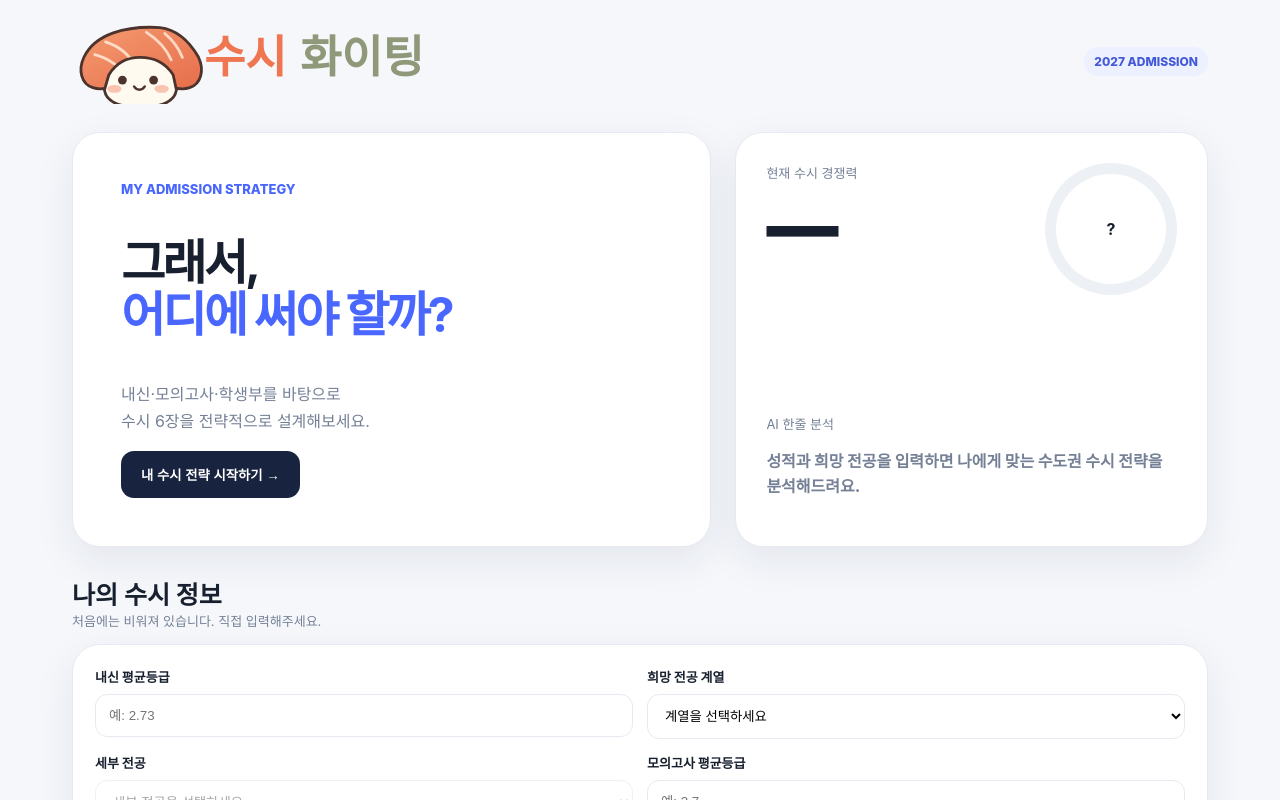
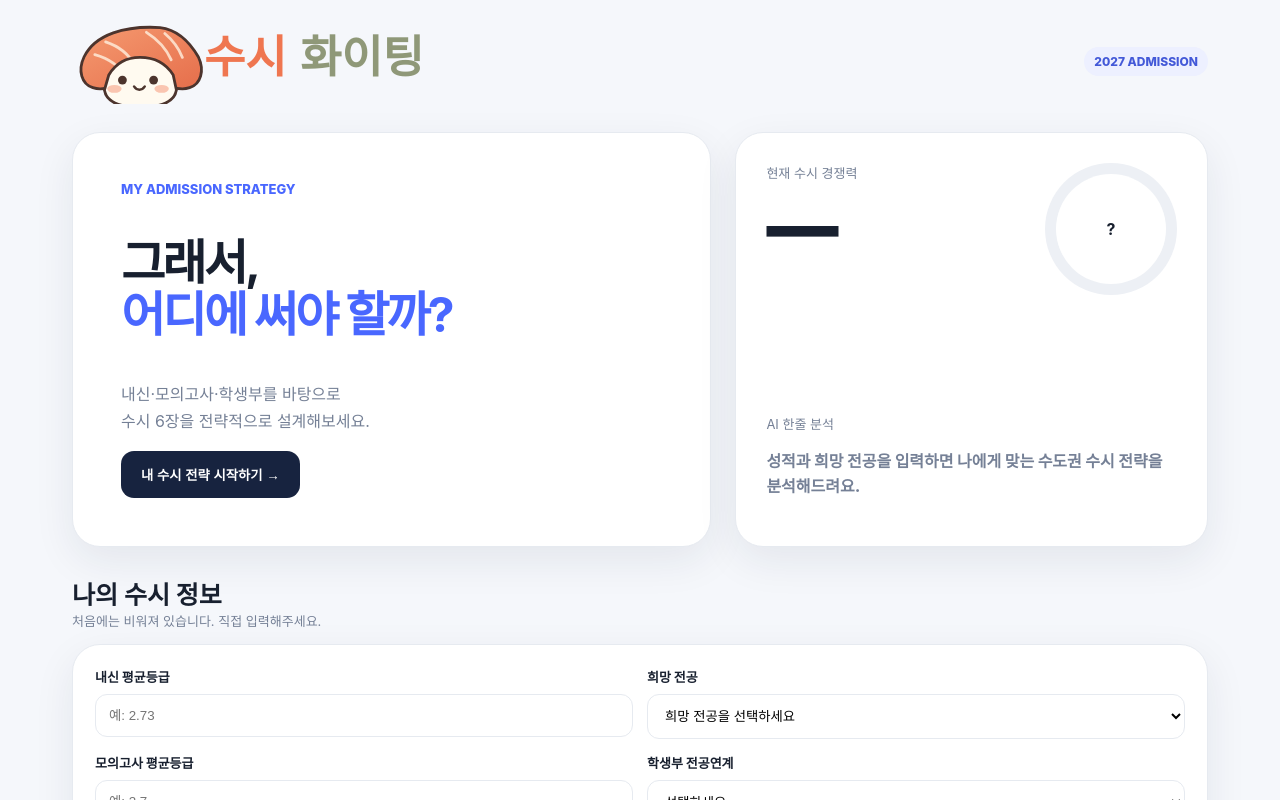
Before and after one commit to sooyachoco/2027-susi, a Next.js app: page / in a window 1280 px wide. Shown: the top 800 px of the page. Built offline with nearby package versions, Linux system fonts and the light colour scheme.

Commit message:
Fix profile form: remove redundant major group selector

```diff
--- a/components/StudentProfileTemplateForm.tsx
+++ b/components/StudentProfileTemplateForm.tsx
@@ -1,4 +1,3 @@
-import { useState } from "react";
 import type { StudentProfile } from "@/lib/types";
 
 type Props = { profile: StudentProfile; onChange: (patch: Partial<StudentProfile>) => void };
@@ -21,23 +20,13 @@ const MAJOR_GROUPS: MajorGroup[] = [
   { label: "예체능", options: ["미술", "디자인", "음악", "체육", "연극·영화", "무용", "애니메이션", "콘텐츠", "사진", "기타 예체능"] },
 ];
 
-function groupForMajor(major: string): string {
-  return MAJOR_GROUPS.find((group) => group.options.includes(major))?.label ?? "";
-}
-
 export function StudentProfileTemplateForm({ profile, onChange }: Props) {
-  const [majorGroup, setMajorGroup] = useState(() => groupForMajor(profile.desiredMajor));
-  const selectedOptions = MAJOR_GROUPS.find((group) => group.label === majorGroup)?.options ?? [];
-
-  const handleGroupChange = (value: string) => {
-    setMajorGroup(value);
-    onChange({ desiredMajor: "" });
-  };
-
   return <div className="panel form">
     <div className="field"><label htmlFor="grade">내신 평균등급</label><input id="grade" type="number" min="1" max="9" step=".01" placeholder="예: 2.73" value={profile.gradeAverage ?? ""} onChange={(e) => onChange({ gradeAverage: e.target.value === "" ? null : Number(e.target.value) })} /></div>
-    <div className="field"><label htmlFor="majorGroup">희망 전공 계열</label><select id="majorGroup" value={majorGroup} onChange={(e) => handleGroupChange(e.target.value)}><option value="">계열을 선택하세요</option>{MAJOR_GROUPS.map((group) => <option key={group.label} value={group.label}>{group.label}</option>)}</select></div>
-    <div className="field"><label htmlFor="major">세부 전공</label><select id="major" value={profile.desiredMajor} disabled={!majorGroup} onChange={(e) => onChange({ desiredMajor: e.target.value })}><option value="">세부 전공을 선택하세요</option>{selectedOptions.map((major) => <option key={major} value={major}>{major}</option>)}</select></div>
+    <div className="field"><label htmlFor="major">희망 전공</label><select id="major" value={profile.desiredMajor} onChange={(e) => onChange({ desiredMajor: e.target.value })}>
+      <option value="">희망 전공을 선택하세요</option>
+      {MAJOR_GROUPS.map((group) => <optgroup key={group.label} label={group.label}>{group.options.map((major) => <option key={major} value={major}>{major}</option>)}</optgroup>)}
+    </select></div>
     <div className="field"><label htmlFor="mock">모의고사 평균등급</label><input id="mock" type="number" min="1" max="9" step=".1" placeholder="예: 2.7" value={profile.mockAverage ?? ""} onChange={(e) => onChange({ mockAverage: e.target.value === "" ? null : Number(e.target.value) })} /></div>
     <div className="field"><label htmlFor="record">학생부 전공연계</label><select id="record" value={profile.studentRecordLink ?? ""} onChange={(e) => onChange({ studentRecordLink: e.target.value ? Number(e.target.value) : null })}><option value="">선택하세요</option><option value={5}>매우 높음</option><option value={4}>높음</option><option value={3}>보통</option><option value={2}>낮음</option></select></div>
     <div className="field"><label htmlFor="cut">수능최저 충족 가능성</label><select id="cut" value={profile.csatMinimumChance ?? ""} onChange={(e) => onChange({ csatMinimumChance: e.target.value ? Number(e.target.value) : null })}><option value="">선택하세요</option><option value={5}>높음</option><option value={4}>꽤 높음</option><option value={3}>보통</option><option value={2}>낮음</option></select></div>
```
